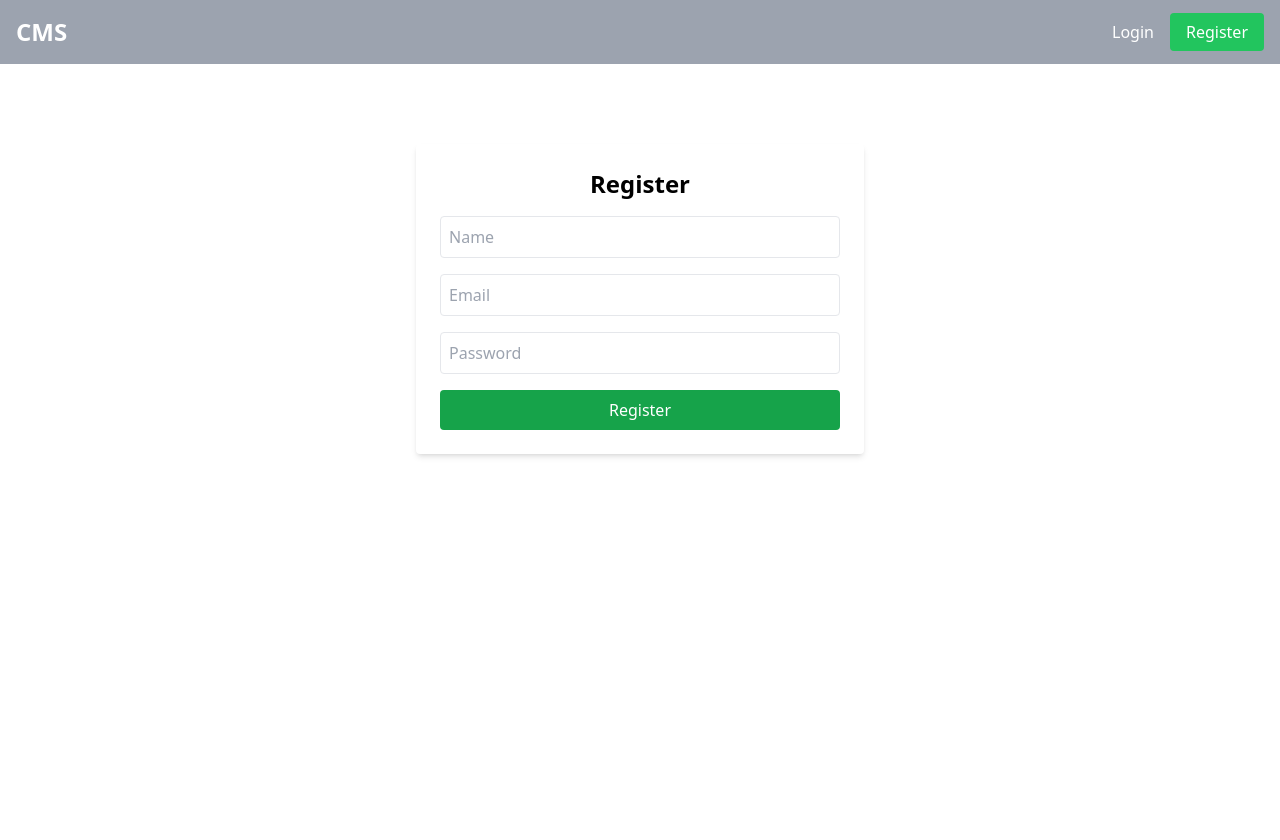
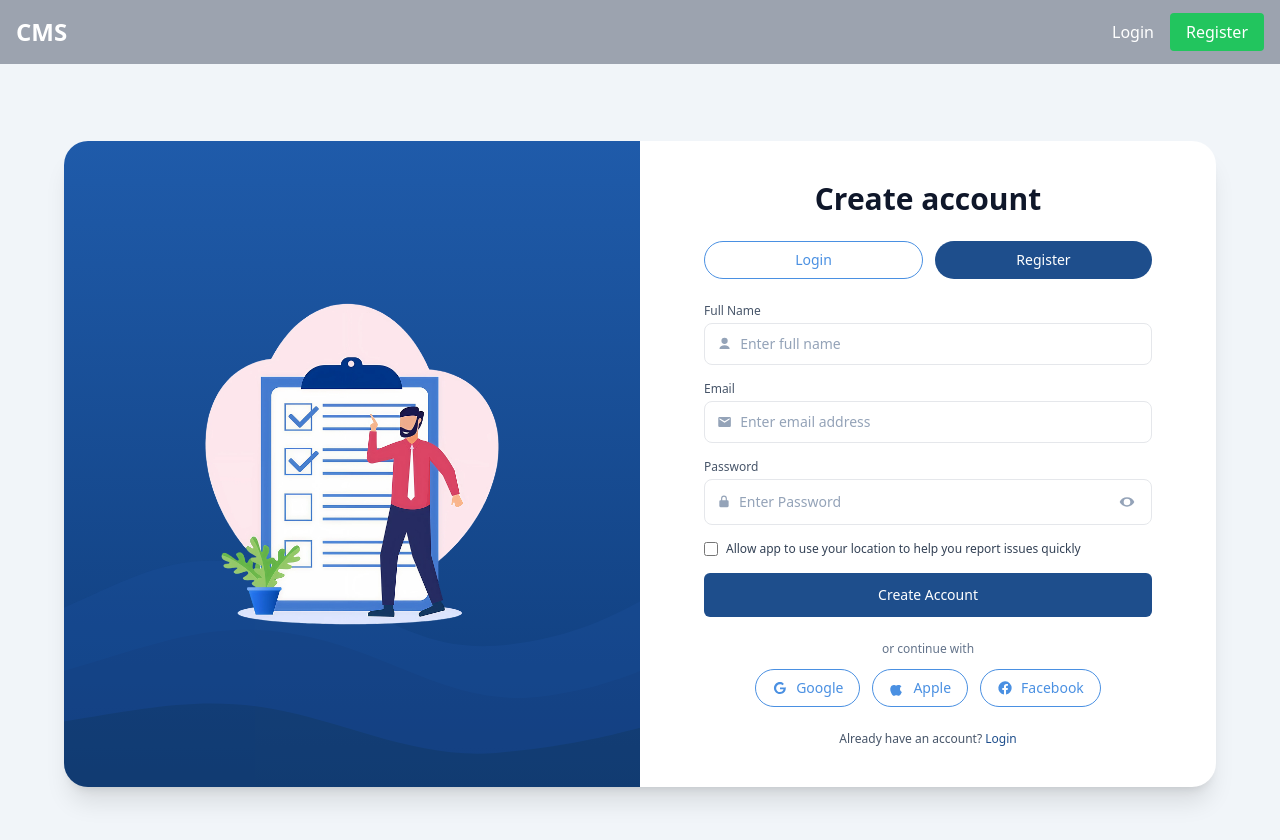
Before and after one commit to TiuDepZai/complaint-management-system, a React (Create React App) app in the folder frontend/: page /register in a window 1280 px wide. Shown: the top 840 px of the page. Before the commit the page ends 800 px from the top, so only its background shows below. Built offline with nearby package versions, Linux system fonts and the light colour scheme; the HTML template or start-up script is replaced by a standard one.

Commit message:
feat: RegisterUI

```diff
--- a/frontend/src/pages/Register.jsx
+++ b/frontend/src/pages/Register.jsx
@@ -1,51 +1,236 @@
-import { useState } from 'react';
-import { useNavigate } from 'react-router-dom';
-import axiosInstance from '../axiosConfig';
+import { useState } from "react";
+import { useNavigate, Link } from "react-router-dom";
+import axiosInstance from "../axiosConfig";
+
+// illustration used on the left card
+import signImg from "../assets/other_images/RegisterImage.png";
+
+/* ---------------- inline icons ---------------- */
+const UserIcon = () => (
+  <svg viewBox="0 0 24 24" className="w-4 h-4 text-slate-400" aria-hidden="true">
+    <path fill="currentColor" d="M12 12a5 5 0 1 0-5-5 5 5 0 0 0 5 5Zm0 2c-4.42 0-8 2.24-8 5v1h16v-1c0-2.76-3.58-5-8-5Z"/>
+  </svg>
+);
+const MailIcon = () => (
+  <svg viewBox="0 0 24 24" className="w-4 h-4 text-slate-400" aria-hidden="true">
+    <path fill="currentColor" d="M20 4H4a2 2 0 0 0-2 2v12a2 2 0 0 0 2 2h16a2 2 0 0 0 2-2V6a2 2 0 0 0-2-2Zm0 4-8 5L4 8V6l8 5 8-5v2Z"/>
+  </svg>
+);
+const LockIcon = () => (
+  <svg viewBox="0 0 24 24" className="w-4 h-4 text-slate-400" aria-hidden="true">
+    <path fill="currentColor" d="M12 1a5 5 0 0 0-5 5v3H6a2 2 0 0 0-2 2v8a2 2 0 0 0 2 2h12a2 2 0 0 0 2-2v-8a2 2 0 0 0-2-2h-1V6a5 5 0 0 0-5-5Zm3 8H9V6a3 3 0 0 1 6 0v3Z"/>
+  </svg>
+);
+const EyeIcon = () => (
+  <svg viewBox="0 0 24 24" className="w-4 h-4 text-slate-400" aria-hidden="true">
+    <path fill="currentColor" d="M12 5C7 5 2.73 8.11 1 12c1.73 3.89 6 7 11 7s9.27-3.11 11-7c-1.73-3.89-6-7-11-7Zm0 12a5 5 0 1 1 0-10 5 5 0 0 1 0 10Z"/>
+  </svg>
+);
+const EyeOffIcon = () => (
+  <svg viewBox="0 0 24 24" className="w-4 h-4 text-slate-400" aria-hidden="true">
+    <path fill="currentColor" d="M2.1 3.51 20.49 21.9l-1.41 1.41-2.29-2.29A12.91 12.91 0 0 1 12 19C7 19 2.73 15.89 1 12c.68-1.53 1.76-2.94 3.08-4.12L.69 4.92 2.1 3.51ZM12 7a5 5 0 0 1 5 5c0 .63-.12 1.22-.34 1.77L13.23 10.3A2.98 2.98 0 0 0 12 10a3 3 0 0 0-3 3c0 .44.1.86.28 1.23l-1.5-1.5A4.98 4.98 0 0 1 12 7Z"/>
+  </svg>
+);
+
+/* ---------------- social button (secondary style) ---------------- */
+function SocialButton({ label, svg }) {
+  return (
+    <button
+      type="button"
+      aria-label={`Continue with ${label}`}
+      className="flex items-center gap-2 rounded-full border border-[#4A90E2] bg-white
+                 px-4 py-2 text-sm font-medium text-[#4A90E2] hover:bg-[#E8F2FC] transition"
+    >
+      <span className="w-4 h-4 grid place-items-center">{svg}</span>
+      <span>{label}</span>
+    </button>
+  );
+}
 
 const Register = () => {
-  const [formData, setFormData] = useState({ name: '', email: '', password: '' });
+  /* ---------------- state & navigation (original logic) ---------------- */
+  const [formData, setFormData] = useState({ name: "", email: "", password: "" });
+  const [showPassword, setShowPassword] = useState(false);
+  const [allowLocation, setAllowLocation] = useState(false);
   const navigate = useNavigate();
 
+  /* ---------------- submit (original axios + navigate) ---------------- */
   const handleSubmit = async (e) => {
     e.preventDefault();
     try {
-      await axiosInstance.post('/api/auth/register', formData);
-      alert('Registration successful. Please log in.');
-      navigate('/login');
+      await axiosInstance.post("/api/auth/register", formData);
+      alert("Registration successful. Please log in.");
+      navigate("/login");
     } catch (error) {
-      alert('Registration failed. Please try again.');
+      alert("Registration failed. Please try again.");
     }
   };
 
   return (
-    <div className="max-w-md mx-auto mt-20">
-      <form onSubmit={handleSubmit} className="bg-white p-6 shadow-md rounded">
-        <h1 className="text-2xl font-bold mb-4 text-center">Register</h1>
+    <div className="min-h-screen w-full bg-slate-100 flex items-center justify-center p-4">
+      {/* card layout: illustration + form */}
+      <div className="w-full max-w-6xl grid grid-cols-1 lg:grid-cols-2 rounded-3xl bg-white shadow-xl overflow-hidden">
+        {/* left: blue gradient background with soft waves */}
+        <div className="relative hidden lg:flex items-center justify-center">
+          {/* base gradient */}
+          <div className="absolute inset-0 bg-gradient-to-b from-[#1F5BAA] to-[#0F3C7A]" />
+          {/* decorative waves */}
+          <svg className="absolute inset-0 w-full h-full opacity-40" viewBox="0 0 1440 1024" preserveAspectRatio="none" aria-hidden="true">
+            <path d="M0,740 C180,690 300,640 520,680 C740,720 860,810 1080,800 C1260,792 1380,750 1440,730 L1440,1024 L0,1024 Z" fill="#1B4E99"/>
+            <path d="M0,840 C220,800 360,760 560,780 C820,806 960,900 1200,880 C1320,870 1400,850 1440,840 L1440,1024 L0,1024 Z" fill="#1A468C"/>
+            <path d="M0,920 C200,900 340,880 520,900 C700,920 880,980 1080,970 C1260,960 1380,940 1440,930 L1440,1024 L0,1024 Z" fill="#163B66"/>
+          </svg>
+          {/* illustration */}
+          <img src={signImg} alt="Register illustration" className="relative z-10 object-contain max-h-[520px] w-auto" />
+        </div>
+
+        {/* right: form */}
+        <div className="p-6 sm:p-10">
+          <div className="max-w-md mx-auto">
+            {/* title */}
+            <h1 className="text-2xl sm:text-3xl font-semibold text-slate-900 text-center">Create account</h1>
+
+            {/* tabs */}
+            <div className="mt-6 flex gap-3">
+              <button
+                type="button"
+                onClick={() => navigate("/login")}
+                className="flex-1 rounded-full border border-[#4A90E2] bg-white
+                           px-4 py-2 text-sm font-medium text-[#4A90E2]
+                           hover:bg-[#E8F2FC] transition"
+              >
+                Login
+              </button>
+              <button
+                type="button"
+                className="flex-1 rounded-full px-4 py-2 text-sm font-medium
+                           bg-[#1E4E8C] text-white hover:bg-[#163B66] transition"
+              >
+                Register
+              </button>
+            </div>
+
+            {/* form */}
+            <form className="mt-6 space-y-4" onSubmit={handleSubmit}>
+              {/* full name */}
+              <div>
+                <label className="block text-xs font-medium text-slate-600 mb-1">Full Name</label>
+                <div className="flex items-center gap-2 rounded-lg border bg-white px-3 py-2.5 focus-within:ring-2 focus-within:ring-[#1E4E8C]">
+                  <UserIcon />
                   <input
                     type="text"
-          placeholder="Name"
+                    placeholder="Enter full name"
                     value={formData.name}
                     onChange={(e) => setFormData({ ...formData, name: e.target.value })}
-          className="w-full mb-4 p-2 border rounded"
+                    className="w-full outline-none text-sm placeholder-slate-400"
+                    required
                   />
+                </div>
+              </div>
+
+              {/* email */}
+              <div>
+                <label className="block text-xs font-medium text-slate-600 mb-1">Email</label>
+                <div className="flex items-center gap-2 rounded-lg border bg-white px-3 py-2.5 focus-within:ring-2 focus-within:ring-[#1E4E8C]">
+                  <MailIcon />
                   <input
                     type="email"
-          placeholder="Email"
+                    placeholder="Enter email address"
                     value={formData.email}
                     onChange={(e) => setFormData({ ...formData, email: e.target.value })}
-          className="w-full mb-4 p-2 border rounded"
+                    className="w-full outline-none text-sm placeholder-slate-400"
+                    required
                   />
+                </div>
+              </div>
+
+              {/* password */}
+              <div>
+                <label className="block text-xs font-medium text-slate-600 mb-1">Password</label>
+                <div className="flex items-center gap-2 rounded-lg border bg-white px-3 py-2.5 focus-within:ring-2 focus-within:ring-[#1E4E8C]">
+                  <LockIcon />
                   <input
-          type="password"
-          placeholder="Password"
+                    type={showPassword ? "text" : "password"}
+                    placeholder="Enter Password"
                     value={formData.password}
                     onChange={(e) => setFormData({ ...formData, password: e.target.value })}
-          className="w-full mb-4 p-2 border rounded"
+                    className="w-full outline-none text-sm placeholder-slate-400"
+                    required
                   />
-        <button type="submit" className="w-full bg-green-600 text-white p-2 rounded">
-          Register
+                  <button
+                    type="button"
+                    onClick={() => setShowPassword((v) => !v)}
+                    className="p-1 text-slate-400 hover:text-slate-600"
+                    aria-label={showPassword ? "Hide password" : "Show password"}
+                  >
+                    {showPassword ? <EyeOffIcon /> : <EyeIcon />}
+                  </button>
+                </div>
+              </div>
+
+              {/* location permission */}
+              <label className="flex items-center gap-2 text-xs select-none cursor-pointer">
+                <input
+                  type="checkbox"
+                  checked={allowLocation}
+                  onChange={(e) => setAllowLocation(e.target.checked)}
+                  className="accent-[#1E4E8C] w-3.5 h-3.5"
+                />
+                <span className="text-slate-700">
+                  Allow app to use your location to help you report issues quickly
+                </span>
+              </label>
+
+              {/* submit */}
+              <button
+                type="submit"
+                className="w-full rounded-md bg-[#1E4E8C] text-white py-3 text-sm font-medium
+                           hover:bg-[#163B66] disabled:bg-[#DDDDDD] disabled:text-[#AAAAAA]
+                           focus:ring-2 focus:ring-[#1E4E8C] transition"
+              >
+                Create Account
               </button>
             </form>
+
+            {/* continue with */}
+            <div className="mt-6 text-center text-xs text-slate-500">or continue with</div>
+            <div className="mt-3 flex flex-wrap items-center justify-center gap-3">
+              <SocialButton
+                label="Google"
+                svg={
+                  <svg viewBox="0 0 24 24" className="w-4 h-4" aria-hidden="true">
+                    <path fill="currentColor" d="M21.35 11.1H12v2.8h5.3c-.23 1.43-1.7 4.2-5.3 4.2-3.19 0-5.8-2.63-5.8-5.9s2.6-5.9 5.8-5.9c1.82 0 3.04.77 3.74 1.44l1.97-1.9C16.45 4 14.45 3 12 3 6.98 3 2.9 7.03 2.9 12s4.08 9 9.1 9c5.25 0 8.7-3.69 8.7-8.9 0-.6-.06-1.02-.15-1.99Z"/>
+                  </svg>
+                }
+              />
+              <SocialButton
+                label="Apple"
+                svg={
+                  <svg viewBox="0 0 24 24" className="w-4 h-4" aria-hidden="true">
+                    <path fill="currentColor" d="M16.365 13.64c.03 3.2 2.806 4.27 2.84 4.28-.024.08-.445 1.53-1.47 3.03-.888 1.3-1.809 2.6-3.261 2.63-1.427.03-1.884-.85-3.514-.85-1.63 0-2.143.82-3.49.88-1.403.06-2.471-1.4-3.366-2.69-1.836-2.65-3.243-7.49-1.36-10.76.94-1.63 2.616-2.67 4.44-2.7 1.386-.03 2.693.93 3.513.93.82 0 2.42-1.15 4.087-.98.697.03 2.66.28 3.92 2.1-0.1.06-2.33 1.36-2.16 4.14z"/>
+                  </svg>
+                }
+              />
+              <SocialButton
+                label="Facebook"
+                svg={
+                  <svg viewBox="0 0 24 24" className="w-4 h-4" aria-hidden="true">
+                    <path fill="currentColor" d="M22 12a10 10 0 1 0-11.56 9.88v-6.99H7.9V12h2.54V9.8c0-2.5 1.49-3.89 3.77-3.89 1.09 0 2.23.2 2.23.2v2.45h-1.26c-1.24 0-1.63.77-1.63 1.56V12h2.78l-.44 2.89h-2.34v6.99A10 10 0 0 0 22 12"/>
+                  </svg>
+                }
+              />
+            </div>
+
+            {/* footer link */}
+            <p className="mt-6 text-center text-xs text-slate-600">
+              Already have an account?{" "}
+              <Link to="/login" className="text-[#1E4E8C] hover:underline">
+                Login
+              </Link>
+            </p>
+          </div>
+        </div>
+      </div>
     </div>
   );
 };
```
Also changed, not shown: frontend/src/assets/other_images/RegisterImage.png (added). Lines whose indentation alone changed are shown as unchanged.
